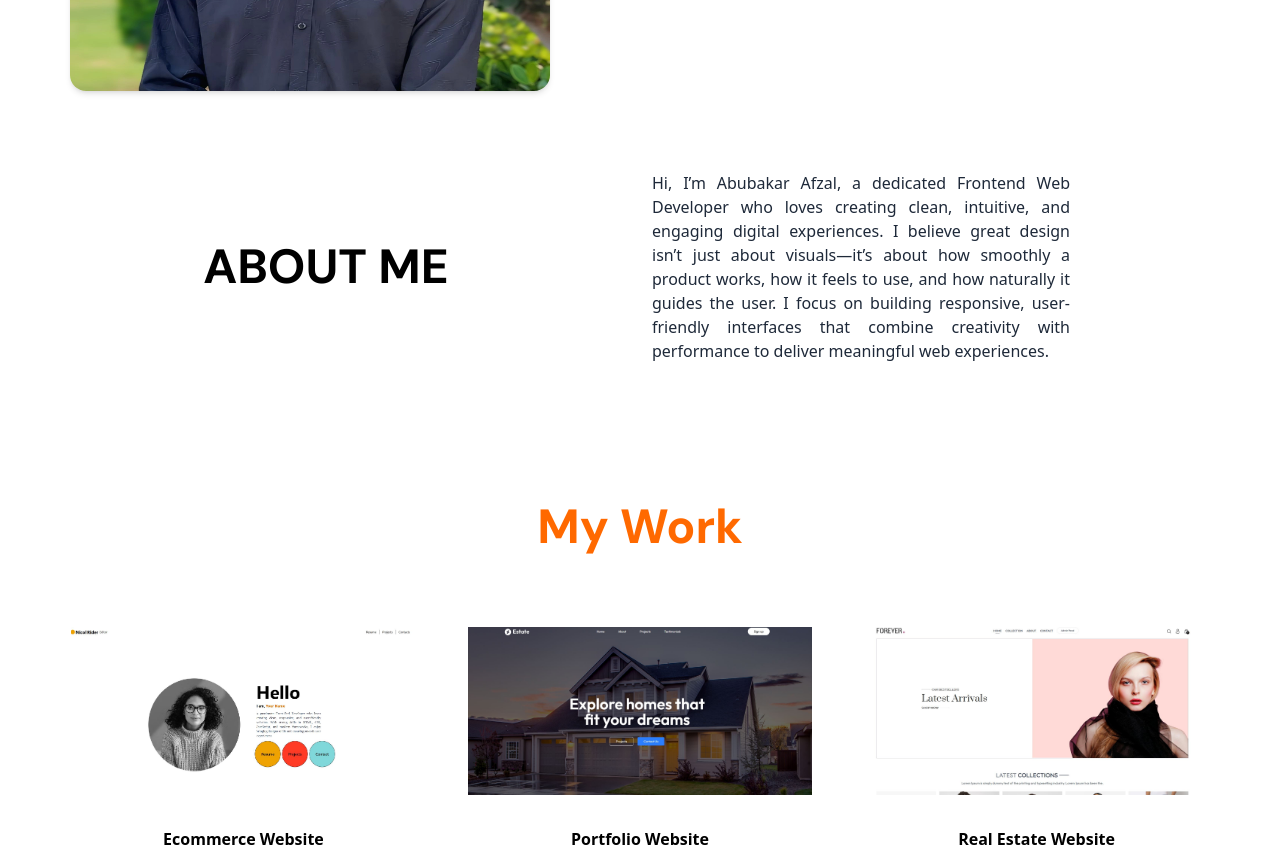
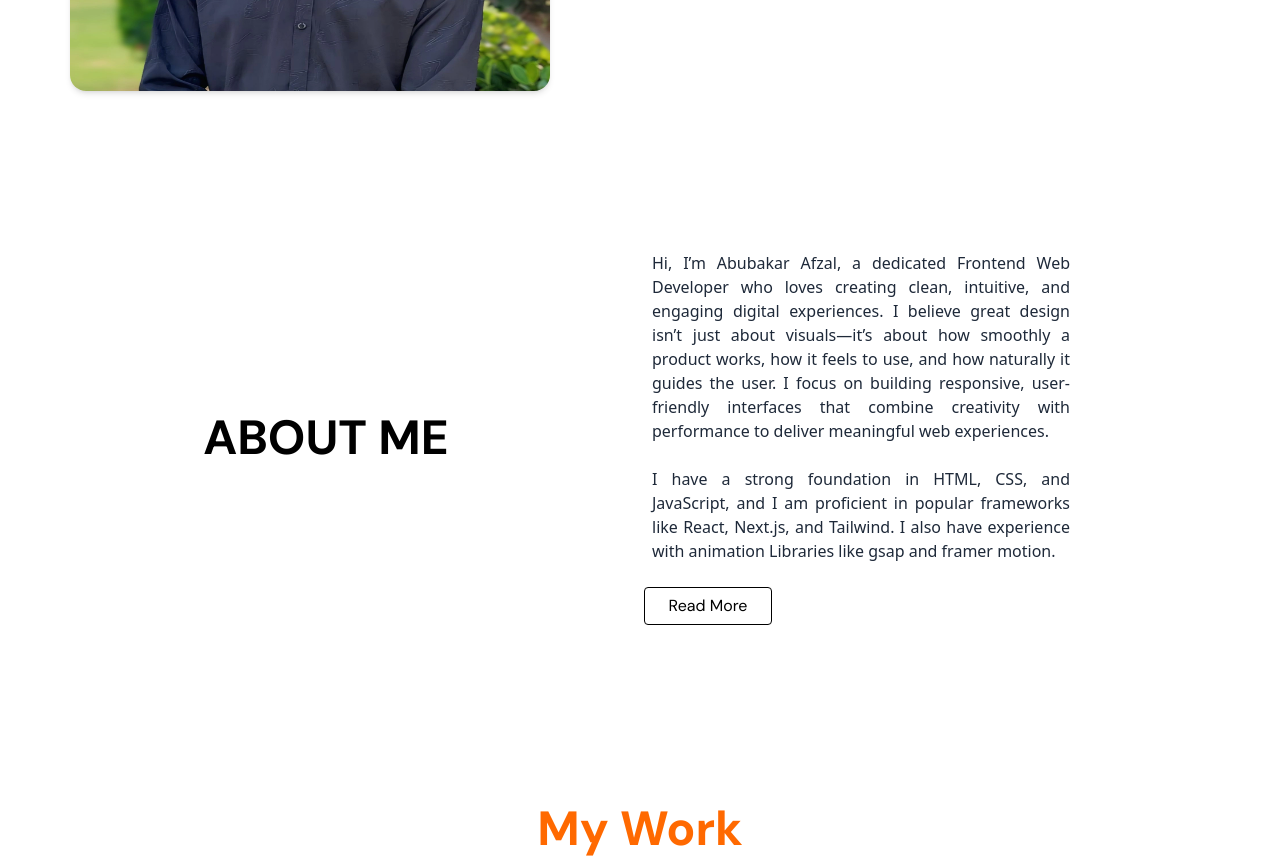
Before and after one commit to abubakarafzal171/abubakar, a React (Vite) app: page / in a window 1280 px wide. Shown: the part 600-1462 px from the top of the page. Built offline with nearby package versions, Linux system fonts and the light colour scheme; a web font is replaced by a local one.

Commit message:
about section changes

```diff
--- a/src/components/homepage/Aboutsection.jsx
+++ b/src/components/homepage/Aboutsection.jsx
@@ -1,11 +1,16 @@
+import { Link } from "react-router-dom";
 const Aboutsection = () => {
   return (
- <div className="parent flex gap-2 w-full flex-col md:flex-row justify-center items-center px-4 py-10">
+ <div className="parent flex gap-2 w-full flex-col md:flex-row justify-center items-center px-4 py-10 my-20">
     <div className="left w-full md:w-2/4 flex justify-center items-start">
         <h1 className="font2 font-bold text-4xl md:text-5xl lg:text-5xl uppercase">About Me</h1>
     </div>
-    <div className="right w-full md:w-2/4 ">
+    <div className="right w-full md:w-2/4 flex flex-col gap-6 mt-6 md:mt-0">
         <p className="text-gray-800 lg:w-[70%] text-justify px-2">Hi, I’m Abubakar Afzal, a dedicated Frontend Web Developer who loves creating clean, intuitive, and engaging digital experiences. I believe great design isn’t just about visuals—it’s about how smoothly a product works, how it feels to use, and how naturally it guides the user. I focus on building responsive, user-friendly interfaces that combine creativity with performance to deliver meaningful web experiences.</p>
+
+        <p className="text-gray-800 lg:w-[70%] text-justify px-2">I have a strong foundation in HTML, CSS, and JavaScript, and I am proficient in popular frameworks like React, Next.js, and Tailwind. I also have experience with animation Libraries like gsap and framer motion.</p>
+
+            <Link to={'/about'} className='border px-3 py-1.5 rounded hover:bg-[#1E1E1E] hover:text-white transition-all duration-300 font2 w-32 text-center'>Read More</Link>
     </div>
  </div>
   )
```
